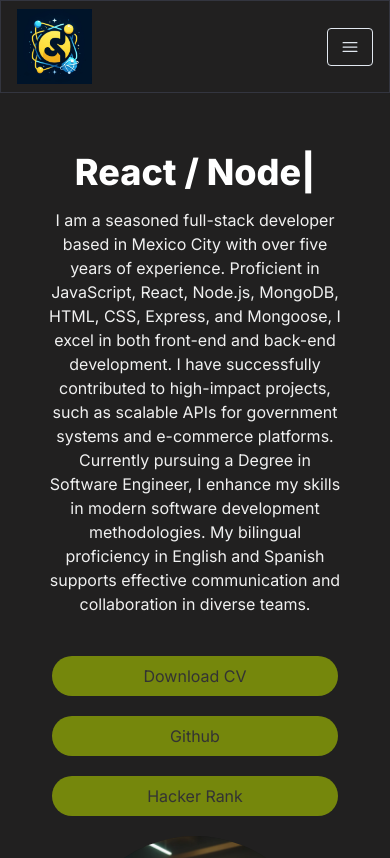
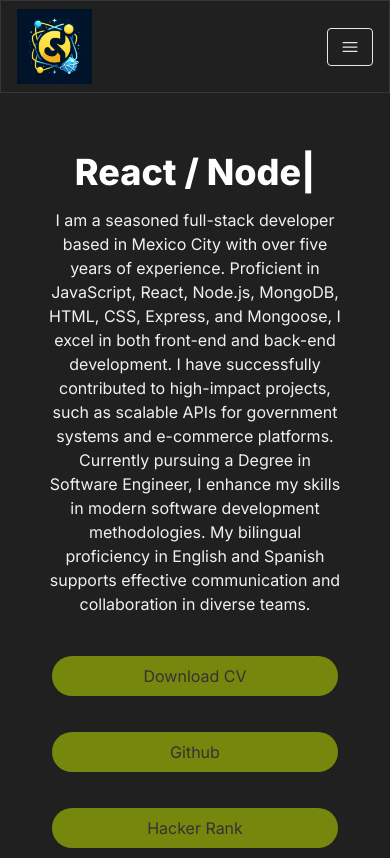
Before and after one commit to EdieAprovita/portafolio, a Next.js app: page / in a window 390 px wide. Shown: the top 858 px of the page. Built offline with nearby package versions, Linux system fonts and the light colour scheme.

Commit message:
Update HeroSection, ProjectionSection

```diff
--- a/src/app/components/HeroSection.tsx
+++ b/src/app/components/HeroSection.tsx
@@ -50,21 +50,21 @@ const HeroSection = () => {
 						<Link
 							href="/CV.pdf"
 							download={true}
-							className="px-1 inline-block py-1 w-full sm:w-fit rounded-full bg-gradient-to-br from-primary-500 to-secondary-500 hover:bg-slate-800 text-gold-500 mt-3">
+							className="px-1 inline-block py-1 w-full sm:w-fit rounded-full bg-gradient-to-br from-primary-500 to-secondary-500 hover:bg-slate-800 text-gold-500 mt-3 mb-4">
 							<span className="block bg-[#75870c] hover:#75870c rounded-full px-5 py-2 text-gold-500">
 								Download CV
 							</span>
 						</Link>
 						<Link
 							href="https://github.com/EdieAprovita"
-							className="px-1 inline-block py-1 w-full sm:w-fit rounded-full bg-gradient-to-br from-primary-500 to-secondary-500 hover:bg-slate-800 text-gold-500 mt-3">
+							className="px-1 inline-block py-1 w-full sm:w-fit rounded-full bg-gradient-to-br from-primary-500 to-secondary-500 hover:bg-slate-800 text-gold-500 mt-3 mb-4">
 							<span className="block bg-[#75870c] hover:#75870c rounded-full px-5 py-2 text-gold-500">
 								Github
 							</span>
 						</Link>
 						<Link
 							href="https://www.hackerrank.com/profile/edieveg316"
-							className="px-1 inline-block py-1 w-full sm:w-fit rounded-full bg-gradient-to-br from-primary-500 to-secondary-500 hover:bg-slate-800 text-gold-500 mt-3">
+							className="px-1 inline-block py-1 w-full sm:w-fit rounded-full bg-gradient-to-br from-primary-500 to-secondary-500 hover:bg-slate-800 text-gold-500 mt-3 mb-4">
 							<span className="block bg-[#75870c] hover:#75870c rounded-full px-5 py-2 text-gold-500">
 								Hacker Rank
 							</span>
--- a/src/app/components/ProjectsSection.tsx
+++ b/src/app/components/ProjectsSection.tsx
@@ -96,10 +96,10 @@ const ProjectsSection: React.FC = () => {
 	};
 
 	return (
-		<section id="projects" className="bg-gray-900 text-white py-12 px-4">
+		<section id="projects" className="bg-gray-900 text-white py-12 px-4 md:px-8 lg:px-12">
 			<div className="container mx-auto">
 				<h2 className="text-center text-4xl font-bold mt-4 mb-8 md:mb-12">My Projects</h2>
-				<div className="flex flex-row justify-center items-center gap-2 mb-6">
+				<div className="flex justify-center items-center gap-4 mb-6">
 					{["Client", "Personal"].map(item => (
 						<ProjectTag
 							key={item}
@@ -109,7 +109,7 @@ const ProjectsSection: React.FC = () => {
 						/>
 					))}
 				</div>
-				<ul ref={ref} className="grid grid-cols-1 md:grid-cols-3 gap-8">
+				<ul ref={ref} className="grid grid-cols-1 sm:grid-cols-2 md:grid-cols-3 gap-8">
 					{filteredProjects.map((project, index) => (
 						<motion.li
 							key={project.id}
```
